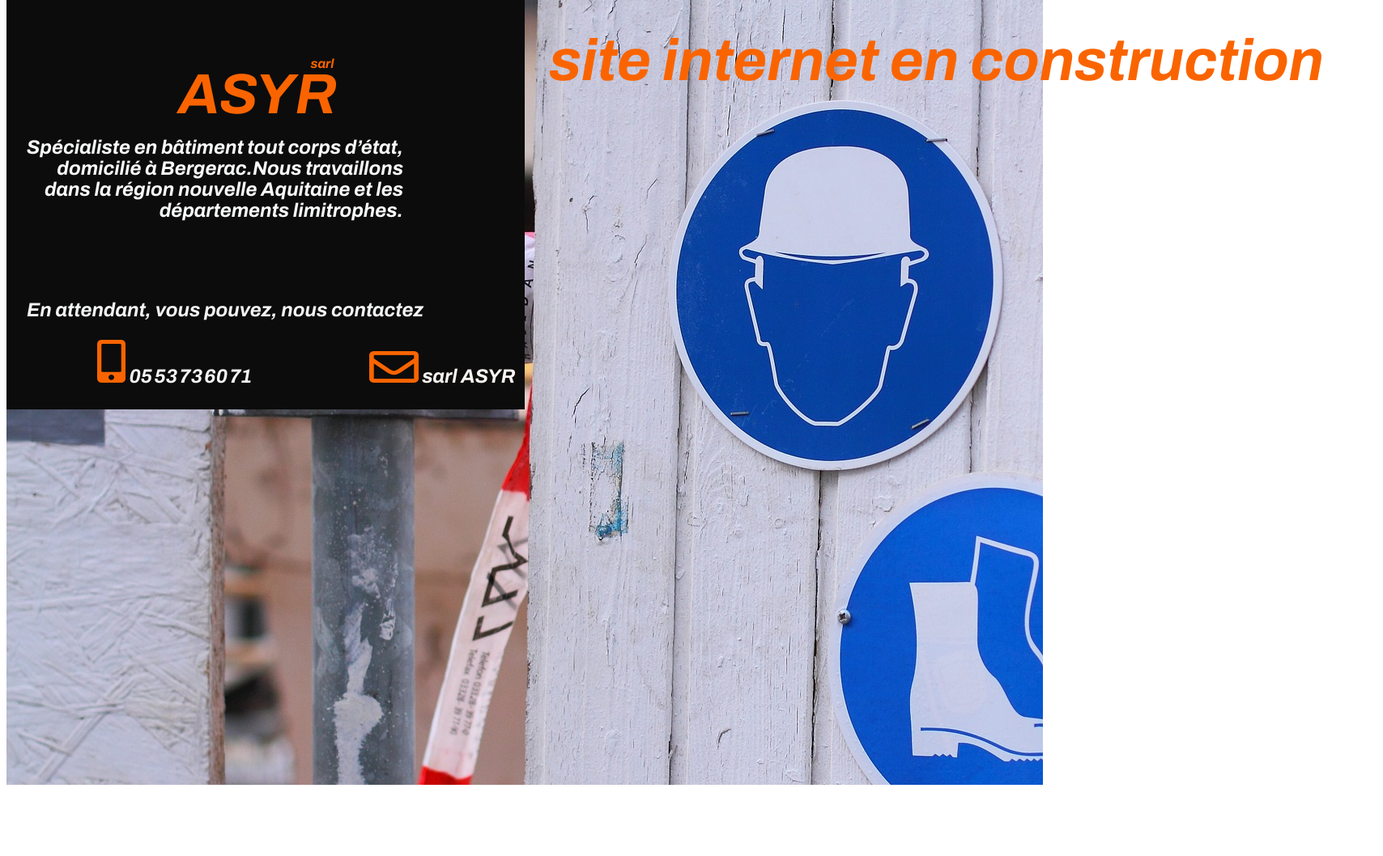
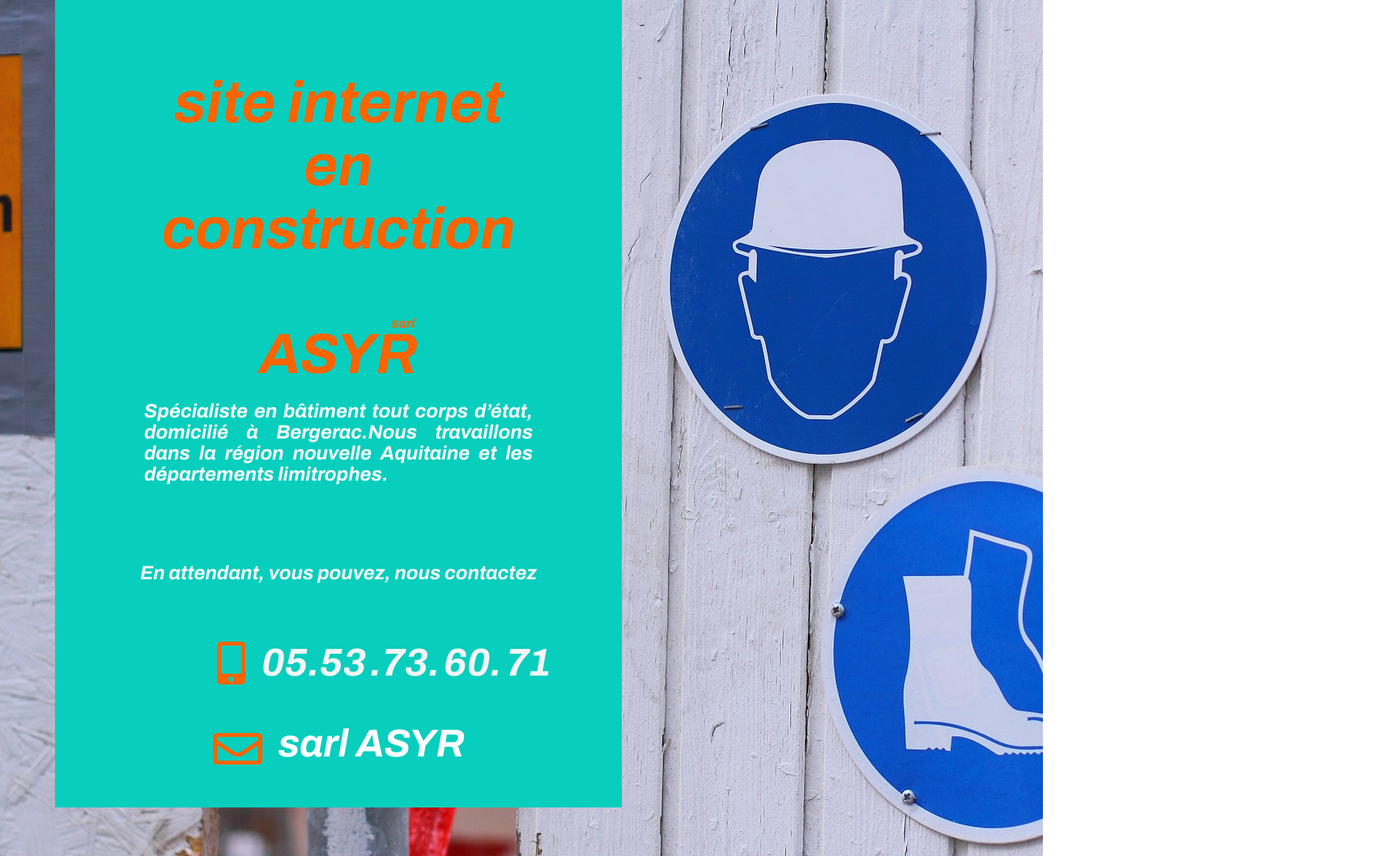
Before and after one commit to ifablab/coming-soon, a plain HTML site: page index.html in a window 1280 px wide. Shown: the part 62-1120 px from the top of the page at 81% size, 1708 px wide, since content can reach past the window. Before the commit the page ends 1032 px from the top, so only its background shows below. Drawn offline with Linux system fonts and the light colour scheme.

Commit message:
refactorisation nhtml & css

```diff
--- a/index.html
+++ b/index.html
@@ -9,29 +9,29 @@
 <link rel="preconnect" href="https://fonts.googleapis.com">
 <link rel="preconnect" href="https://fonts.gstatic.com" crossorigin>
 <link href="https://fonts.googleapis.com/css2?family=Archivo:ital,wght@1,700&display=swap" rel="stylesheet">
-
-
 </head>
 <body>
   <div class="main">
-    <div class= "box1">
-      <div class="description">
+          <h2>site internet en construction</h2>
+      <div class="h1_description">
         <h1><i>sarl</i><br> ASYR</h1>
-          <div class="p-description">
+      </div>
+        <div class="p-description">
             <p><em>Spécialiste en bâtiment tout corps d’état</em>, domicilié à Bergerac.Nous travaillons dans la <strong>région nouvelle Aquitaine</strong> et les
             départements limitrophes.
             </p>
+        </div>
+        <div class="contact_asyr">
+          <p>En attendant, vous pouvez, nous contactez</p>
+          <div class="phone_asyr">
+            <img src="./ressources/images/mobile-alt.png" class="icon-mobile" alt="mobile-icon ASYR">
+            <p>05.53 .73. 60. 71</p>
           </div>
-    </div>
-      </div>
-        <h2>site internet en construction</h2>
-          <div class="contact">
-            <p>En attendant, vous pouvez, nous contactez</p>
-            <ul>
-              <li><img src="./ressources/images/mobile-alt.png" class="icon-mobile" alt="mobile-icon ASYR"> 05 53 73 60 71</li>
-              <li><img src="./ressources/images/envelope-white.png" class="icon-mail- ASYR"><a href="mailto: abc@example.com"> sarl ASYR</a></li>
-            </ul>
+          <div class="adress_asyr">
+            <img src="./ressources/images/envelope-white.png" class="icon-mail- ASYR"><a href="mailto: abc@example.com"> sarl
+              ASYR</a>
           </div>
+        </div>
   </div>
 </body>
 </html>
--- a/ressources/css/index.css
+++ b/ressources/css/index.css
@@ -4,30 +4,38 @@
 
 body,
 html {
-  height: 100%;
+  height: auto;
   width: 100%;
 }
-.main {
+body {
   background-image: url("/ressources/images/consigne-chantier.jpg");
   background-repeat: no-repeat;
-  background-color: black;
-  position: relative;
-  height: 1024px;
-  width: auto;
-  display: grid;
-  grid-template: repeat(4, 200px) / repeat(6, 1fr);
+}
+.main {
+  background-color: rgb(7, 206, 189);
+  height: 1000px;
+  width: 700px;
+  display: flex;
+  flex-direction: column;
+  align-items: center;
+  margin: 60px;
 }
 
-.box {
-  width: 600px;
-  height: 900px;
-  grid-area: 2/1/3/4;
+.sarl_asyr_description {
+  width: auto;
+  height: auto;
+  display: flex;
+  flex-direction: column;
+  align-items: center;
 }
+
 h1 {
   font-size: 70px;
   color: #fa6400;
-  height: 119px;
+  height: auto;
   width: 600px;
+  height: 100px;
+
   text-align: center;
 }
 
@@ -47,39 +55,63 @@ i {
 }
 .p-description {
   width: 480px;
-  height: 300px;
-  text-align: right;
+  height: 200px;
+  text-align: justify;
   color: rgb(249, 250, 250);
   font-size: 1.5em;
 }
 
 h2 {
-  width: 1000px;
+  height: 100px;
+  width: 500px;
   padding: 30px;
   font-size: 72px;
   color: #fa6400;
-  grid-area: 1/2/1/6;
+  text-align: center;
 }
-.contact {
+.contact_asyr {
   width: 700px;
   height: 200px;
   color: rgb(244, 245, 245);
   font-size: 1.5em;
-  grid-area: 3/1/5/3;
+  display: flex;
+  flex-direction: column;
+  justify-content: flex-start;
+  align-items: center;
 }
 
-.contact p {
+.phone_asyr p {
+  font-size: 2em;
   text-align: center;
   width: 500px;
   padding-left: 20px;
 }
 
-.contact ul {
-  list-style-type: none;
+.phone_asyr {
+  width: 300px;
+  height: 400px;
   display: flex;
   flex-direction: row;
-  justify-content: space-around;
-  align-items: baseline;
+  align-items: center;
+}
+.adress_asyr {
+  font-size: 2em;
+  width: auto;
+  height: 400px;
+  display: flex;
+  flex-direction: row;
+  align-items: flex-end;
+}
+
+.adress_asyr a {
+  padding-left: 20px;
+  text-decoration: none;
+  color: white;
+}
+
+.adress_asyr a:hover {
+  text-decoration: underline;
+  color: #fa6400;
 }
 
 .icon-mobile {
```
Also changed, not shown: 2 other files.
